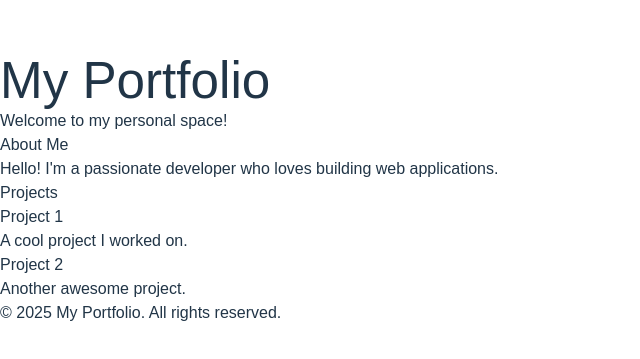
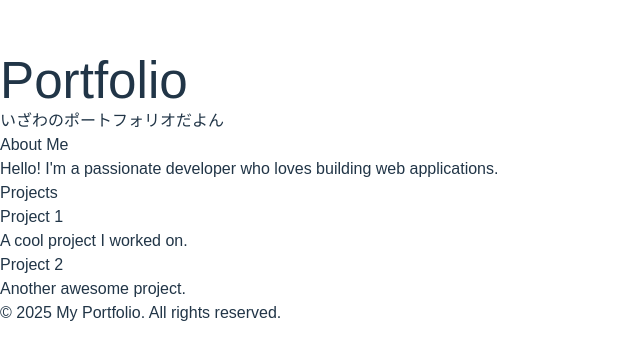
Before and after one commit to Omusubi0123/portfolio, a React (Vite) app: page / in a window 1280 px wide. Shown: the part 211-570 px from the top of the page, without its empty margins (0-640 px from the left). Built offline with nearby package versions, Linux system fonts and the light colour scheme.

Commit message:
test: CI/CDがうまくいくか確認

```diff
--- a/src/App.tsx
+++ b/src/App.tsx
@@ -5,8 +5,8 @@ const App: React.FC = () => {
     <div className="min-h-screen bg-gray-100 text-gray-800">
       <header className="bg-blue-600 text-white py-4">
         <div className="container mx-auto text-center">
-          <h1 className="text-3xl font-bold">My Portfolio</h1>
-          <p className="text-sm">Welcome to my personal space!</p>
+          <h1 className="text-3xl font-bold">Portfolio</h1>
+          <p className="text-sm">いざわのポートフォリオだよん</p>
         </div>
       </header>
       <main className="container mx-auto mt-8">
```
